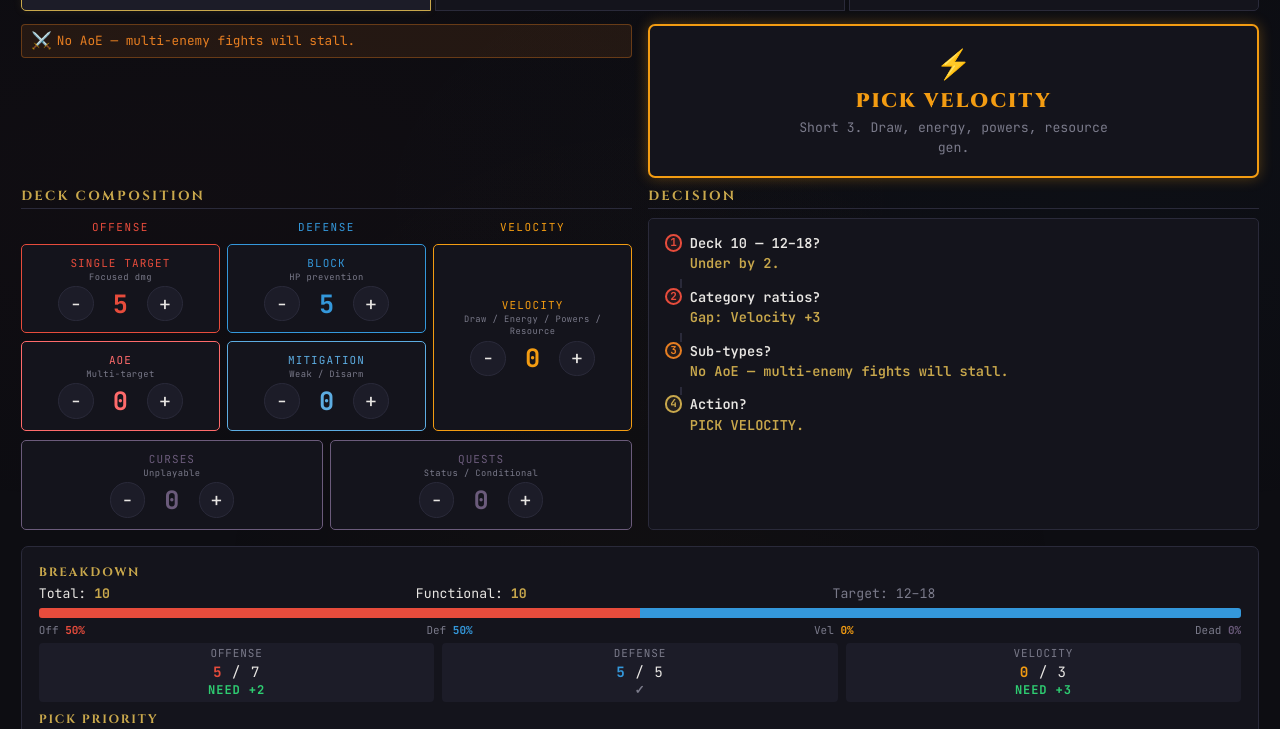
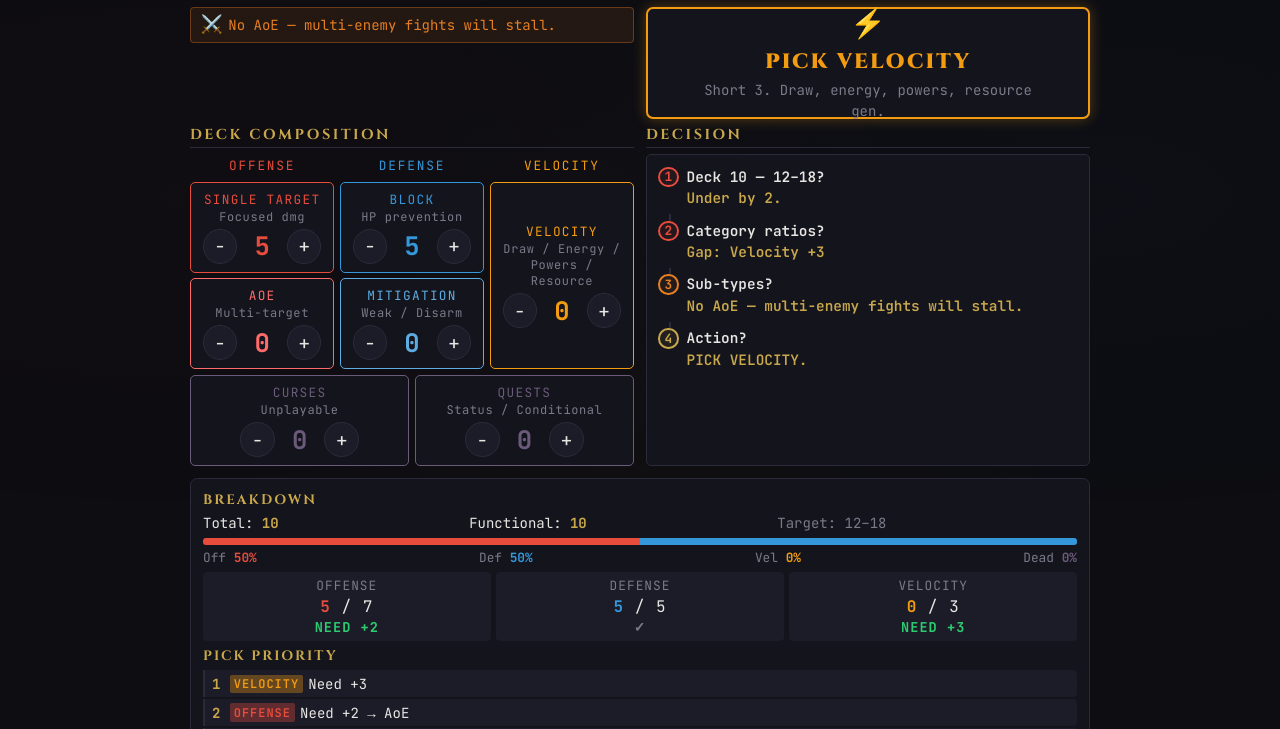
Before and after one commit to vampyremathematician/slay-the-spire-2-deck-analyzer, a plain HTML site: page index.html in a window 1280 px wide. Shown: the part 124-853 px from the top of the page. Drawn offline with Linux system fonts and the light colour scheme.

Commit message:
adjusted rem

```diff
--- a/style.css
+++ b/style.css
@@ -2,50 +2,45 @@
    STS2 Deck Advisor — Stylesheet
 
    Units strategy:
-     %    — root font-size (multiplies user's browser preference, not replaces)
-     rem  — layout spacing (margins, gaps, padding between sections)
+     rem  — font sizes + layout spacing (relative to browser default, ~16px)
      em   — component-internal spacing (scales with local font-size)
      px   — borders, hairlines, box-shadows, border-radius (visual, not spatial)
+
+   Accessibility:
+     No root font-size override — respects user browser settings.
+     Smallest text: 0.75rem (12px). Body text: 0.875rem+ (14px+).
    ========================================================================== */
 
 /* ---------- Design Tokens ---------- */
 
 :root {
-  /* Surfaces */
   --bg: #0d0d12;
   --surface: #14141c;
   --surface-raised: #1c1c28;
   --border: #2a2a3a;
 
-  /* Offense palette */
   --offense: #e74c3c;
   --offense-glow: #e74c3c55;
   --st: #e74c3c;
   --aoe: #ff6b6b;
 
-  /* Defense palette */
   --defense: #3498db;
   --defense-glow: #3498db55;
   --block: #3498db;
   --mitigation: #5dade2;
 
-  /* Velocity palette */
   --velocity: #f39c12;
   --velocity-glow: #f39c1255;
 
-  /* Dead / Curse / Quest */
   --dead: #6b5b7b;
   --dead-glow: #6b5b7b44;
 
-  /* Skip */
   --skip: #8e44ad;
   --skip-glow: #8e44ad55;
 
-  /* Purge */
   --purge: #9b59b6;
   --purge-glow: #9b59b644;
 
-  /* Typography & misc */
   --text: #e8e6e3;
   --text-dim: #7a7a8a;
   --accent: #c9a84c;
@@ -62,10 +57,6 @@
   margin: 0;
   padding: 0;
   box-sizing: border-box;
-}
-
-html {
-  font-size: 137.5%;
 }
 
 /* ---------- Base ---------- */
@@ -109,7 +100,7 @@
 .header h1 {
   font-family: "Cinzel", serif;
   font-weight: 900;
-  font-size: 1.2rem;
+  font-size: 1.7rem;
   letter-spacing: 0.15em;
   text-transform: uppercase;
   color: var(--accent);
@@ -118,7 +109,7 @@
 }
 
 .header__sub {
-  font-size: 0.55rem;
+  font-size: 0.8rem;
   color: var(--text-dim);
   letter-spacing: 0.2em;
   text-transform: uppercase;
@@ -140,7 +131,7 @@
   color: var(--text-dim);
   font-family: "Cinzel", serif;
   font-weight: 700;
-  font-size: 0.7rem;
+  font-size: 1.05rem;
   cursor: pointer;
   transition: all 0.2s;
   letter-spacing: 0.1em;
@@ -172,7 +163,7 @@
   gap: 0.4em;
   padding: 0.4em 0.7em;
   border-radius: 4px;
-  font-size: 0.58rem;
+  font-size: 0.875rem;
   line-height: 1.3;
 }
 
@@ -195,7 +186,7 @@
 }
 
 .alert__icon {
-  font-size: 0.75rem;
+  font-size: 1.1rem;
   flex-shrink: 0;
 }
 
@@ -220,7 +211,7 @@
 
 .col__label {
   font-family: "Cinzel", serif;
-  font-size: 0.6rem;
+  font-size: 0.9rem;
   font-weight: 700;
   color: var(--accent);
   letter-spacing: 0.18em;
@@ -239,7 +230,7 @@
 }
 
 .grid-header {
-  font-size: 0.5rem;
+  font-size: 0.8rem;
   text-transform: uppercase;
   letter-spacing: 0.14em;
   text-align: center;
@@ -282,7 +273,7 @@
 }
 
 .input-card__label {
-  font-size: 0.5rem;
+  font-size: 0.8rem;
   text-transform: uppercase;
   letter-spacing: 0.1em;
   margin-bottom: 0.3em;
@@ -297,7 +288,7 @@
 
 .input-card__hint {
   display: block;
-  font-size: 0.4rem;
+  font-size: 0.75rem;
   color: var(--text-dim);
   letter-spacing: 0.05em;
   margin-top: 0.1em;
@@ -320,7 +311,7 @@
   border: 1px solid var(--border);
   background: var(--surface-raised);
   color: var(--text);
-  font-size: 0.9rem;
+  font-size: 1.2rem;
   cursor: pointer;
   display: flex;
   align-items: center;
@@ -332,7 +323,7 @@
 .stepper__btn:hover { background: var(--border); }
 
 .stepper__count {
-  font-size: 1.15rem;
+  font-size: 1.6rem;
   font-weight: 700;
   min-width: 1.5em;
   text-align: center;
@@ -368,7 +359,7 @@
   align-items: flex-start;
   gap: 0.55em;
   margin-bottom: 0.4em;
-  font-size: 0.62rem;
+  font-size: 0.9rem;
   line-height: 1.4;
 }
 
@@ -382,7 +373,7 @@
   align-items: center;
   justify-content: center;
   font-weight: 700;
-  font-size: 0.5rem;
+  font-size: 0.8rem;
   flex-shrink: 0;
   border: 2px solid var(--border);
   background: var(--surface-raised);
@@ -426,12 +417,12 @@
 .verdict--skip          { border-color: var(--skip);     box-shadow: 0 0 14px var(--skip-glow); }
 .verdict--balanced      { border-color: var(--green);    box-shadow: 0 0 14px var(--green-glow); }
 
-.verdict__icon { font-size: 1.3rem; margin-bottom: 0.2em; }
+.verdict__icon { font-size: 1.8rem; margin-bottom: 0.2em; }
 
 .verdict__title {
   font-family: "Cinzel", serif;
   font-weight: 900;
-  font-size: 0.9rem;
+  font-size: 1.3rem;
   letter-spacing: 0.1em;
   text-transform: uppercase;
   margin-bottom: 0.2em;
@@ -444,7 +435,7 @@
 .verdict--balanced .verdict__title      { color: var(--green); }
 
 .verdict__reason {
-  font-size: 0.6rem;
+  font-size: 0.875rem;
   color: var(--text-dim);
   line-height: 1.5;
   max-width: 25em;
@@ -462,7 +453,7 @@
 
 .breakdown__header {
   font-family: "Cinzel", serif;
-  font-size: 0.55rem;
+  font-size: 0.85rem;
   color: var(--accent);
   letter-spacing: 0.15em;
   text-transform: uppercase;
@@ -474,7 +465,7 @@
   justify-content: space-between;
   align-items: center;
   margin-bottom: 0.4em;
-  font-size: 0.6rem;
+  font-size: 0.875rem;
   flex-wrap: wrap;
   gap: 0.25em;
 }
@@ -483,7 +474,7 @@
 .deck-row__dim   { color: var(--text-dim); }
 .deck-row__dead  { color: var(--dead); font-weight: 600; }
 
-/* Ratio bar — thin visual element, px height is intentional */
+/* Ratio bar */
 .ratio-bar {
   display: flex;
   height: 0.45em;
@@ -502,7 +493,7 @@
 .ratio-labels {
   display: flex;
   justify-content: space-between;
-  font-size: 0.5rem;
+  font-size: 0.8rem;
   color: var(--text-dim);
   margin-bottom: 0.5em;
 }
@@ -526,19 +517,19 @@
   border-radius: 4px;
   padding: 0.35em;
   text-align: center;
-  font-size: 0.5rem;
+  font-size: 0.8rem;
   text-transform: uppercase;
   letter-spacing: 0.08em;
 }
 
 .target-cell__label { color: var(--text-dim); margin-bottom: 0.15em; }
-.target-cell__nums  { font-size: 0.65rem; }
+.target-cell__nums  { font-size: 1rem; }
 .target-cell__actual { font-weight: 700; }
 .target-cell__actual--offense  { color: var(--offense); }
 .target-cell__actual--defense  { color: var(--defense); }
 .target-cell__actual--velocity { color: var(--velocity); }
 
-.target-cell__diff { font-size: 0.55rem; font-weight: 700; margin-top: 0.1em; }
+.target-cell__diff { font-size: 0.85rem; font-weight: 700; margin-top: 0.1em; }
 .target-cell__diff--need { color: var(--green); }
 .target-cell__diff--over { color: var(--offense); }
 .target-cell__diff--ok   { color: var(--text-dim); }
@@ -555,7 +546,7 @@
   background: var(--surface-raised);
   border-left: 2px solid var(--border);
   border-radius: 0 4px 4px 0;
-  font-size: 0.58rem;
+  font-size: 0.875rem;
 }
 
 .priority-list li .priority-rank {
@@ -570,7 +561,7 @@
 .priority-list__item--skip     { border-left-color: var(--skip); }
 
 .priority-tag {
-  font-size: 0.45rem;
+  font-size: 0.75rem;
   padding: 0.1em 0.3em;
   border-radius: 2px;
   text-transform: uppercase;
@@ -586,7 +577,7 @@
 /* Tips */
 .tips {
   margin-top: 0.5em;
-  font-size: 0.55rem;
+  font-size: 0.85rem;
   color: var(--text-dim);
   line-height: 1.55;
   padding-top: 0.4em;
```
